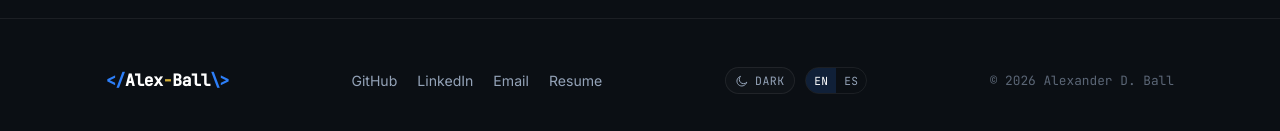
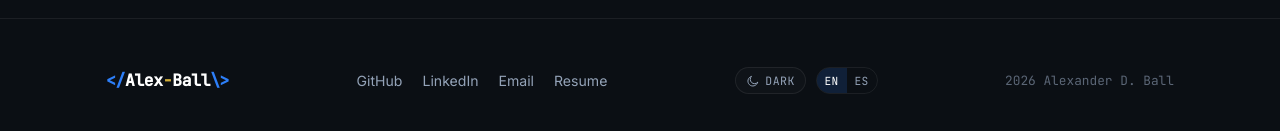
Before and after one commit to AlexBall03/Portfolio, a React (Vite) app: page / in a window 1280 px wide. Shown: the part 957-1088 px from the top of the page. Built offline with nearby package versions, Linux system fonts and the light colour scheme.

Commit message:
Remove copywright symbol from footer

```diff
--- a/src/components/Footer.jsx
+++ b/src/components/Footer.jsx
@@ -42,7 +42,7 @@ export default function Footer() {
             ))}
           </div>
         </div>
-        <div className="f-copy">© {new Date().getFullYear()} Alexander D. Ball</div>
+        <div className="f-copy">{new Date().getFullYear()} Alexander D. Ball</div>
       </div>
     </footer>
   );
```
